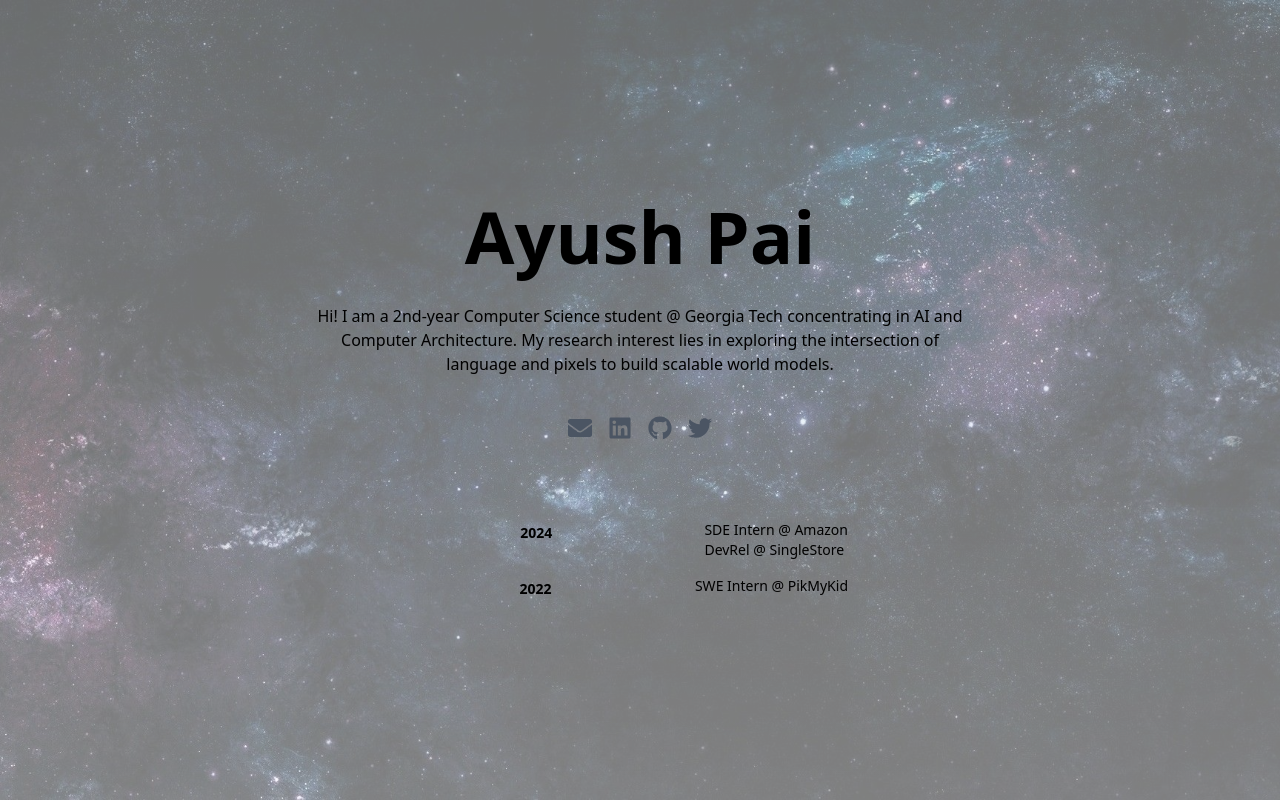
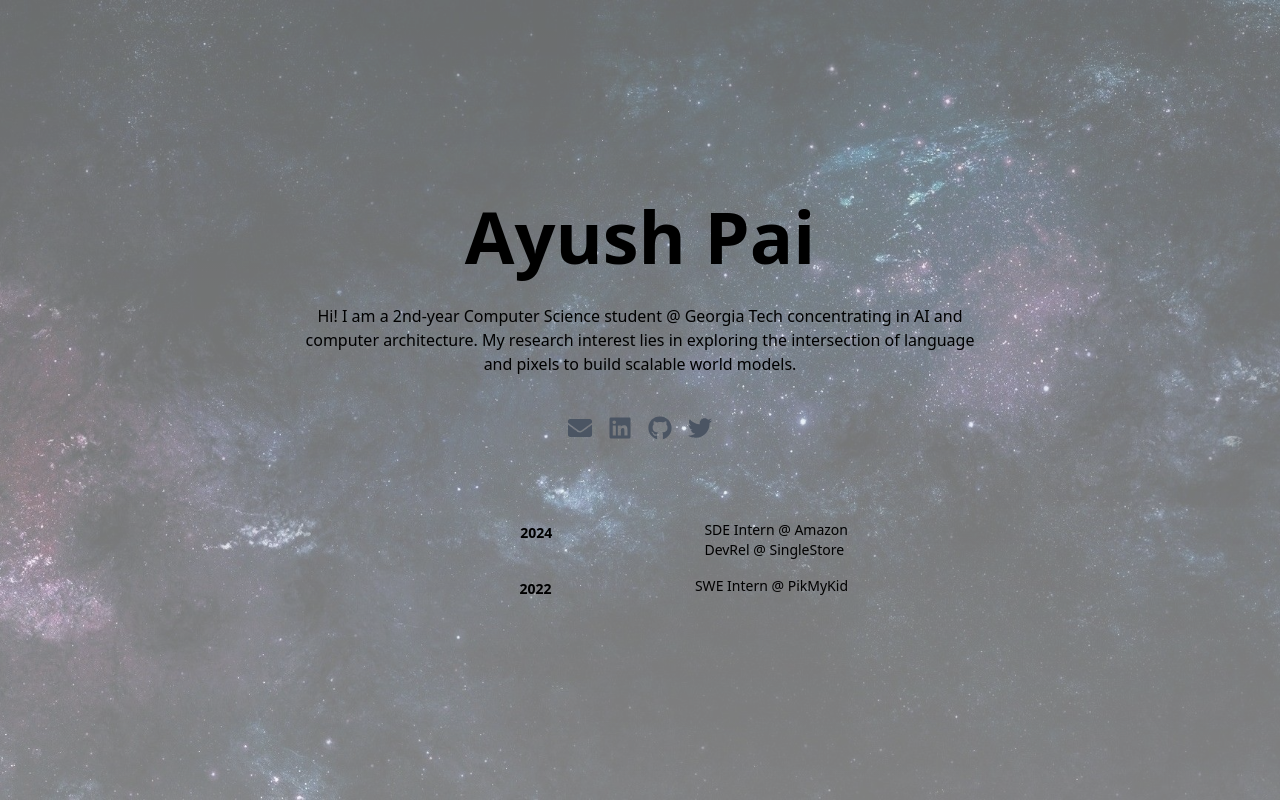
Before and after one commit to ayushpai/ayushpai.github.io, a Next.js app: page / in a window 1280 px wide. Built offline with nearby package versions, Linux system fonts and the light colour scheme.

Commit message:
update page.tsx

```diff
--- a/src/app/page.tsx
+++ b/src/app/page.tsx
@@ -8,7 +8,7 @@ export default function Home() {
         <h1 className="text-7xl font-bold mb-8">Ayush Pai</h1>
 
       <div className="text-justify-center mx-auto max-w-2xl mb-10">
-        <p className="text-md">Hi! I am a 2nd-year Computer Science student @ Georgia Tech concentrating in AI and Computer Architecture. My research interest lies in exploring the intersection of language and pixels to build scalable world models.</p>
+        <p className="text-md">Hi! I am a 2nd-year Computer Science student @ Georgia Tech concentrating in AI and computer architecture. My research interest lies in exploring the intersection of language and pixels to build scalable world models.</p>
       </div>
 
       <div className="flex justify-center gap-4 mb-20">
```
